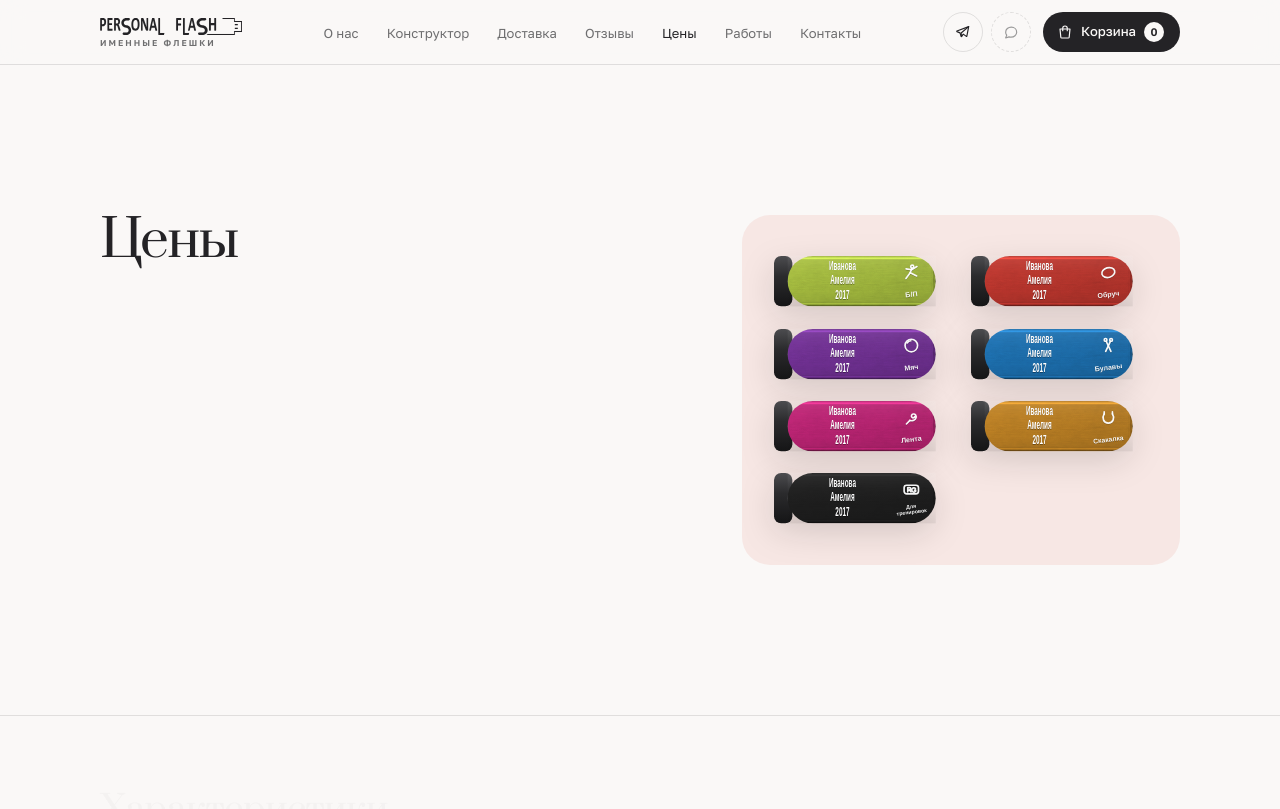
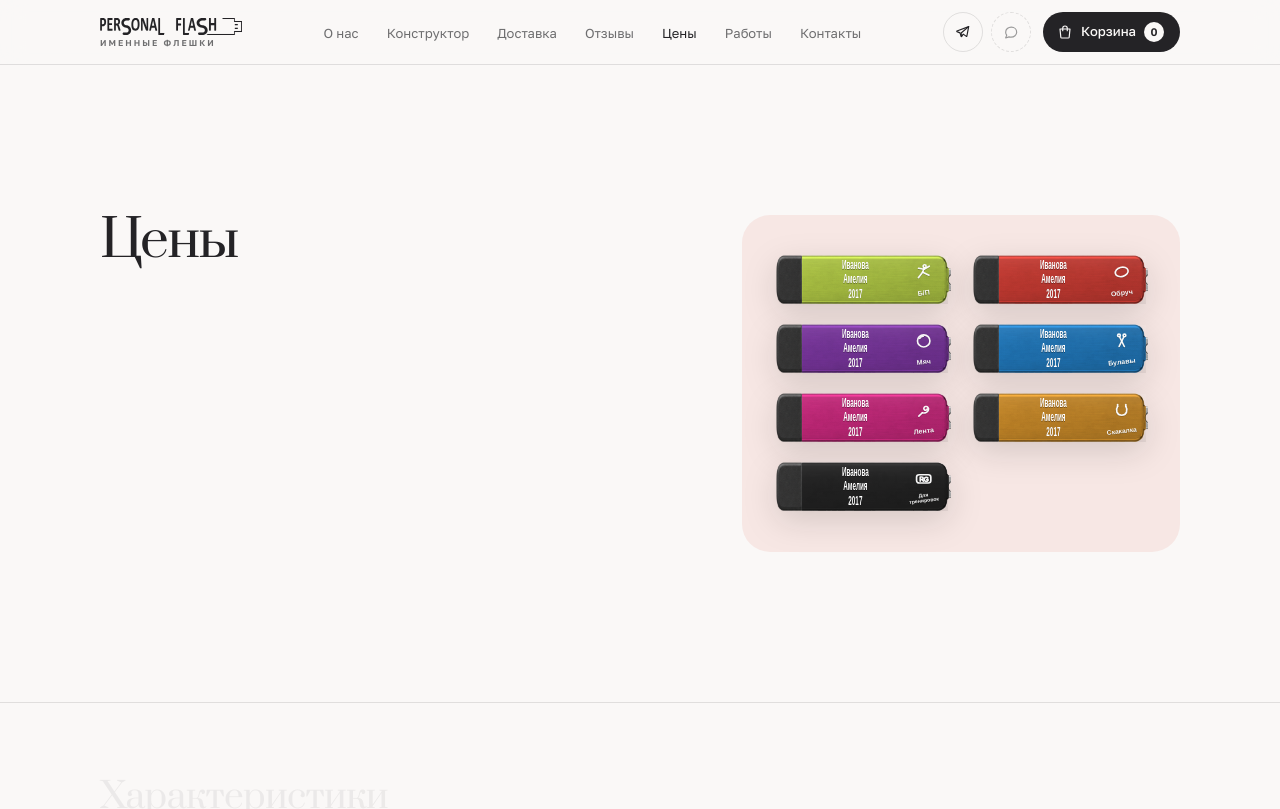
Before and after one commit to DevGreenBox/gym-flash, a Next.js app: page /prices in a window 1280 px wide. Shown: the top 809 px of the page. Built offline with nearby package versions, Linux system fonts and the light colour scheme; a web font is replaced by a local one.

Commit message:
Revert "Модель поворотная, а не плашка"
This reverts commit 5832db6470686d3f15fe1d4d1e0448a8e415c31a.

```diff
--- a/components/constructor.tsx
+++ b/components/constructor.tsx
@@ -15,7 +15,7 @@ import {
   Plus,
 } from "@/components/icons";
 import { addToCart, totalQty, useCart } from "@/lib/cart";
-import { ПЛАСТИНА_ДОЛИ } from "@/components/flash-drive-model";
+import measures from "@/lib/drive-measures.json";
 import type { Item } from "@/lib/engraving";
 import {
   addItem,
@@ -645,10 +645,10 @@ function DriveItem({
               <div
                 className="absolute"
                 style={{
-                  left: `${ПЛАСТИНА_ДОЛИ.left}%`,
-                  top: `${ПЛАСТИНА_ДОЛИ.top}%`,
-                  width: `${ПЛАСТИНА_ДОЛИ.width}%`,
-                  height: `${ПЛАСТИНА_ДОЛИ.height}%`,
+                  left: `${measures.solo.plate.left}%`,
+                  top: `${measures.solo.plate.top}%`,
+                  width: `${measures.solo.plate.width}%`,
+                  height: `${measures.solo.plate.height}%`,
                 }}
               >
                 {/* строки: на лицевой Зона 1, на обороте своя зона */}
--- a/components/flash-drive-model.tsx
+++ /dev/null
@@ -1,100 +0,0 @@
-import { SPEC } from "@/lib/site";
-
-/**
- * Корпус поворотной флешки, вектором.
- *
- * Прежняя модель была «плашкой»: цельный брусок, пластина утоплена
- * в металлическую рамку. У заказчика поворотная — пластина со скруглёнными
- * торцами ходит вокруг оси в чёрном корпусе, на дальнем конце сквозь неё
- * продето кольцо.
- *
- * Размеры пластины из чертежа: 50 × 17, торцы скруглены по половине
- * высоты — на фотографиях они полукруглые. Корпус и кольцо сняты
- * с наклонных снимков на глаз.
- *
- * TODO(client): кадры анфас — уточнить корпус и кольцо.
- */
-/* Замерено по фотографии партии (`assets/image 17.png`, красная флешка):
-   пластина 195 px на 50 мм, то есть 3,90 px/мм; чёрный колпачок слева —
-   5,4 мм, и высота у него та же, что у пластины. Прежняя модель делала
-   его вдвое шире и выше. */
-const КОРПУС_Ш = 5.4;
-const НАХЛЁСТ = 0.8;
-const КОЛЬЦО_R = 2.2;
-const ПОЛЕ = 1;
-
-/** Пластина внутри холста. */
-export const ПЛАСТИНА_X = КОРПУС_Ш - НАХЛЁСТ;
-export const ПЛАСТИНА_Y = ПОЛЕ;
-
-export const ХОЛСТ = {
-  w: ПЛАСТИНА_X + SPEC.plate + КОЛЬЦО_R * 2 + 0.8,
-  h: SPEC.plateH + ПОЛЕ * 2,
-};
-
-const КОЛЬЦО_X = ПЛАСТИНА_X + SPEC.plate + КОЛЬЦО_R - 1.4;
-
-/**
- * Доли пластины внутри холста — по ним конструктор кладёт поверх металла
- * прозрачные зоны нажатия. Считаются здесь, чтобы разметка и отрисовка
- * не разъезжались: раньше зоны брались от старой картинки и после смены
- * модели указывали мимо.
- */
-export const ПЛАСТИНА_ДОЛИ = {
-  left: (ПЛАСТИНА_X / ХОЛСТ.w) * 100,
-  top: (ПЛАСТИНА_Y / ХОЛСТ.h) * 100,
-  width: (SPEC.plate / ХОЛСТ.w) * 100,
-  height: (SPEC.plateH / ХОЛСТ.h) * 100,
-};
-
-export function DriveBody({
-  uid,
-  chain = true,
-}: {
-  uid: string;
-  /** false — без кольца: в мелких превью оно съедает ширину */
-  chain?: boolean;
-}) {
-  const серединаY = ПОЛЕ + SPEC.plateH / 2;
-
-  return (
-    <>
-      <defs>
-        <linearGradient id={`${uid}-body`} x1="0" y1="0" x2="0" y2="1">
-          <stop offset="0%" stopColor="#4c4c4f" />
-          <stop offset="40%" stopColor="#2b2b2d" />
-          <stop offset="100%" stopColor="#151516" />
-        </linearGradient>
-        <linearGradient id={`${uid}-ring`} x1="0" y1="0" x2="0" y2="1">
-          <stop offset="0%" stopColor="#ececed" />
-          <stop offset="52%" stopColor="#98989c" />
-          <stop offset="100%" stopColor="#cdcdd1" />
-        </linearGradient>
-      </defs>
-
-      {/* Кольцо продето в отверстие на дальнем конце пластины, поэтому
-          частью уходит под неё — рисуем до пластины. */}
-      {chain ? (
-        <circle
-          cx={КОЛЬЦО_X}
-          cy={серединаY}
-          r={КОЛЬЦО_R}
-          fill="none"
-          stroke={`url(#${uid}-ring)`}
-          strokeWidth="0.8"
-        />
-      ) : null}
-
-      {/* Чёрный корпус: пластина ходит вокруг оси внутри него, поэтому
-          он чуть выше её и заходит под неё справа. */}
-      <rect
-        x={0}
-        y={ПОЛЕ}
-        width={КОРПУС_Ш + НАХЛЁСТ}
-        height={SPEC.plateH}
-        rx={2.4}
-        fill={`url(#${uid}-body)`}
-      />
-    </>
-  );
-}
--- a/components/flash-drive.tsx
+++ b/components/flash-drive.tsx
@@ -1,14 +1,10 @@
 "use client";
 
+import Image from "next/image";
 import { useEffect, useId, useRef, useState } from "react";
 
 import { apparatusShape } from "@/components/icons";
-import {
-  DriveBody,
-  ПЛАСТИНА_X,
-  ПЛАСТИНА_Y,
-  ХОЛСТ,
-} from "@/components/flash-drive-model";
+import measures from "@/lib/drive-measures.json";
 import { APPARATUS, SPEC, SQUEEZE, fontById } from "@/lib/site";
 
 /**
@@ -153,73 +149,69 @@ export function FlashDrive({
      под ним подпись; пара стоит по центру короба. */
   const ICON_BOX = showLabel ? 6.2 : 8.4;
   const ICON_Y = showLabel ? FIELD_T + 1.5 : MID_Y - ICON_BOX / 2;
+  const m = chain ? measures.full : measures.solo;
+  const src = chain ? "/drive/base.png" : "/drive/base-solo.png";
+  const mask = chain ? "/drive/plate-mask.png" : "/drive/plate-mask-solo.png";
+
+  const plate = {
+    left: `${m.plate.left}%`,
+    top: `${m.plate.top}%`,
+    width: `${m.plate.width}%`,
+    height: `${m.plate.height}%`,
+  };
 
   return (
     <div
       className={`relative isolate ${className ?? ""}`}
-      style={{ aspectRatio: ХОЛСТ.w / ХОЛСТ.h }}
+      style={{ aspectRatio: m.aspect }}
       role="img"
-      aria-label={`Флешка${chain ? " с кольцом" : ""}, гравировка: ${lines
+      aria-label={`Флешка${chain ? " на цепочке" : ""}, гравировка: ${lines
         .filter(Boolean)
         .join(", ")}${label ? `, предмет: ${label}` : ""}`}
     >
-      {/* Фактура металла — единственная картинка в модели. Там, где
-          флешка главное изображение страницы, просим её заранее:
-          внутри SVG приоритет не выставить, а без него браузер
-          добирается до неё последней. */}
+      {/* Маска пластины указана в стилях, поэтому браузер узнаёт о ней
+          последним и на медленном канале красит корпус через секунду
+          после самой флешки. Там, где флешка — главное изображение
+          страницы, просим маску заранее: без этого цветное пятно
+          дорисовывалось так поздно, что отрисовка страницы засчитывалась
+          по нему (замерено 3,5 с против 1,8 с у самой флешки). */}
       {priority ? (
-        <link
-          rel="preload"
-          as="image"
-          href="/drive/plate.png"
-          fetchPriority="high"
-        />
+        <link rel="preload" as="image" href={mask} fetchPriority="high" />
       ) : null}
 
+      <Image
+        src={src}
+        alt=""
+        fill
+        priority={priority}
+        sizes="(max-width: 768px) 90vw, 640px"
+        className={`object-contain ${side === "back" ? "-scale-x-100" : ""}`}
+      />
+
+      {/* цвет корпуса — только по пластине, режимом умножения */}
+      <span
+        aria-hidden
+        className={`drive-tint pointer-events-none absolute inset-0 mix-blend-multiply ${
+          side === "back" ? "-scale-x-100" : ""
+        }`}
+        style={{
+          background: tint(color),
+          maskImage: `url(${mask})`,
+          WebkitMaskImage: `url(${mask})`,
+          maskSize: "100% 100%",
+          WebkitMaskSize: "100% 100%",
+        }}
+      />
+
+      {/* гравировка: координаты в миллиметрах с чертежа */}
       <svg
-        viewBox={`0 0 ${ХОЛСТ.w} ${ХОЛСТ.h}`}
-        className="absolute inset-0 size-full"
+        aria-hidden
+        viewBox={`0 0 ${SPEC.plate} ${SPEC.plateH}`}
+        preserveAspectRatio="none"
+        className="pointer-events-none absolute"
+        style={plate}
       >
-        <defs>
-          {/* Пластина со скруглёнными торцами: на фотографиях они
-              полукруглые, то есть радиус — половина высоты. */}
-          <clipPath id={`${uid}-plate`}>
-            <rect
-              x={ПЛАСТИНА_X}
-              y={ПЛАСТИНА_Y}
-              width={SPEC.plate}
-              height={SPEC.plateH}
-              rx={SPEC.plateH / 2}
-            />
-          </clipPath>
-        </defs>
-
-        <DriveBody uid={uid} chain={chain} />
-
-        {/* Цвет и фактура: анодировка — это цвет под шлифовкой, поэтому
-            снимок металла ложится на заливку умножением, как и раньше.
-            Изменился только силуэт, не способ окраски. */}
-        <g clipPath={`url(#${uid}-plate)`}>
-          <rect
-            x={ПЛАСТИНА_X}
-            y={ПЛАСТИНА_Y}
-            width={SPEC.plate}
-            height={SPEC.plateH}
-            fill={tint(color)}
-          />
-          <image
-            href="/drive/plate.png"
-            x={ПЛАСТИНА_X}
-            y={ПЛАСТИНА_Y}
-            width={SPEC.plate}
-            height={SPEC.plateH}
-            preserveAspectRatio="none"
-            style={{ mixBlendMode: "multiply" }}
-          />
-        </g>
-
-        <g transform={`translate(${ПЛАСТИНА_X} ${ПЛАСТИНА_Y})`}>
-      {/* Блик и притенение — едва заметные. Основной металл даёт сам
+        {/* Блик и притенение — едва заметные. Основной металл даёт сам
             снимок под цветом; сильный градиент поверх делал из корпуса
             глянцевый пластик, поэтому здесь только намёк на свет
             сверху и уход в тень книзу. */}
@@ -306,9 +298,8 @@ export function FlashDrive({
         ) : null}
 
         {side === "front" && apparatusId && showLabel && label ? (
-            <LabelPlate label={label} font={font} />
-          ) : null}
-        </g>
+          <LabelPlate label={label} font={font} />
+        ) : null}
       </svg>
     </div>
   );
```
Also changed, not shown: public/drive/plate.png (deleted), 1 other file (tests, documents, lock files or other folders).
